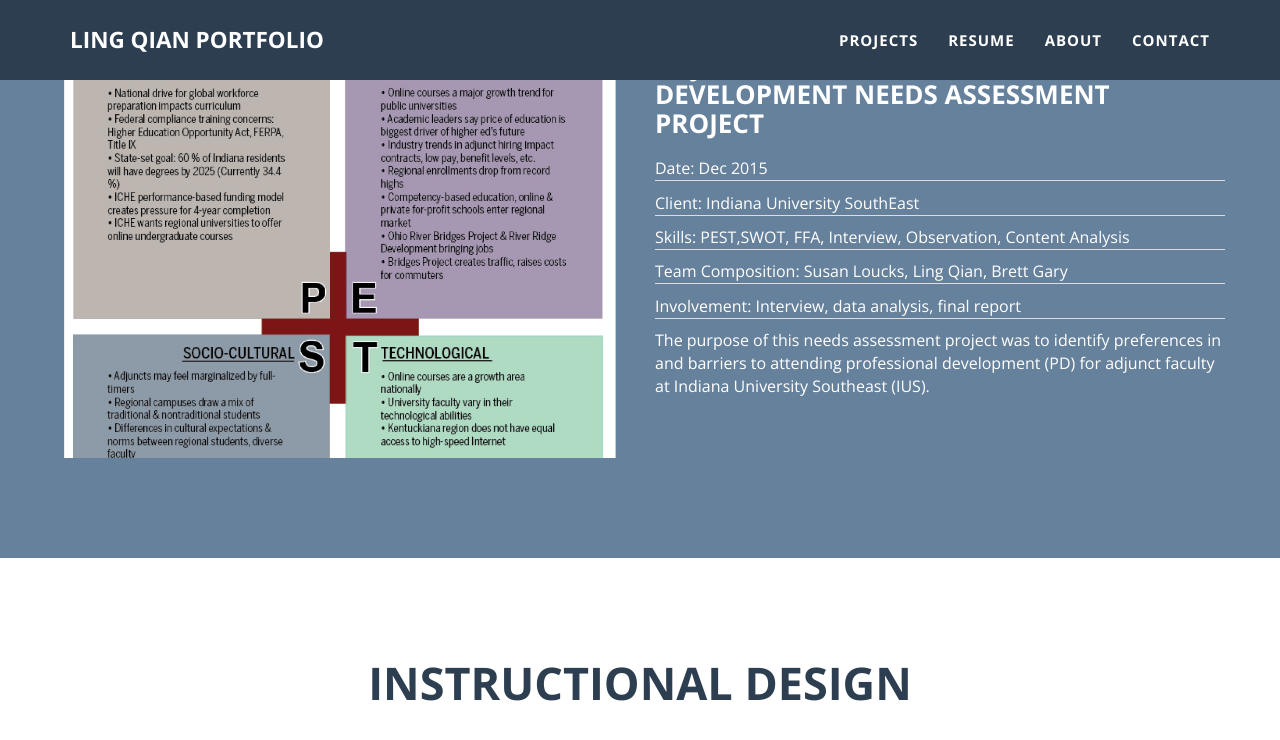
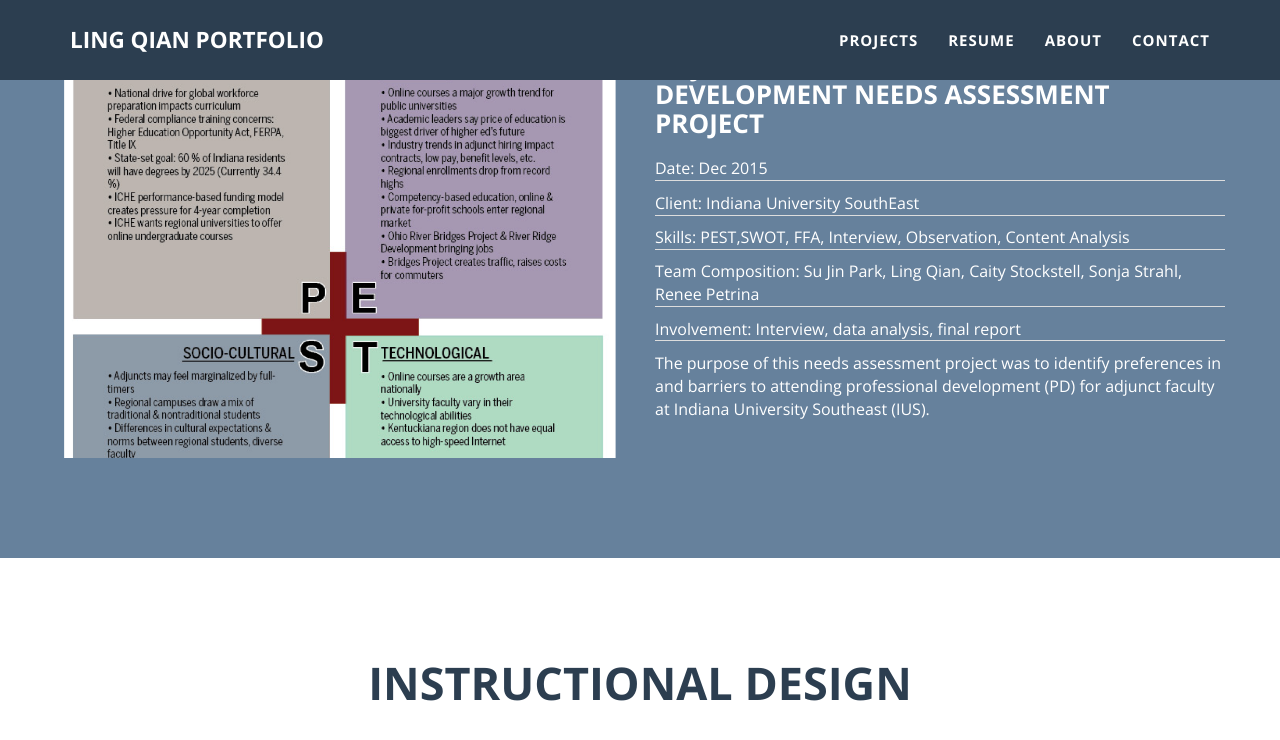
Before and after one commit to lingqiann/lingqiann.github.io, a Jekyll site: the page built from projects.html, in a window 1280 px wide and 900 px high, scrolled down 1956 px, cut to the strip 0-758 px from the top of the window. Shown: the top 740 px of the strip. Built offline with Jekyll 4.4.1, drawn with Linux system fonts in a browser that asks for light colours.

Commit message:
Update 2015-12-6-adjunct-faculty-pd-needs-assessment.markdown

```diff
--- a/_posts/2015-12-6-adjunct-faculty-pd-needs-assessment.markdown
+++ b/_posts/2015-12-6-adjunct-faculty-pd-needs-assessment.markdown
@@ -5,7 +5,7 @@
 date: 2015-12-6
 client: Indiana University SouthEast
 skills: PEST,SWOT, FFA, Interview, Observation, Content Analysis
-team: Susan Loucks, Ling Qian, Brett Gary
+team: Su Jin Park, Ling Qian, Caity Stockstell, Sonja Strahl, Renee Petrina
 involvement: Interview, data analysis, final report
 img: Adjunct_Faculty_Needs_Assessment.png
 alt: image-alt
```
